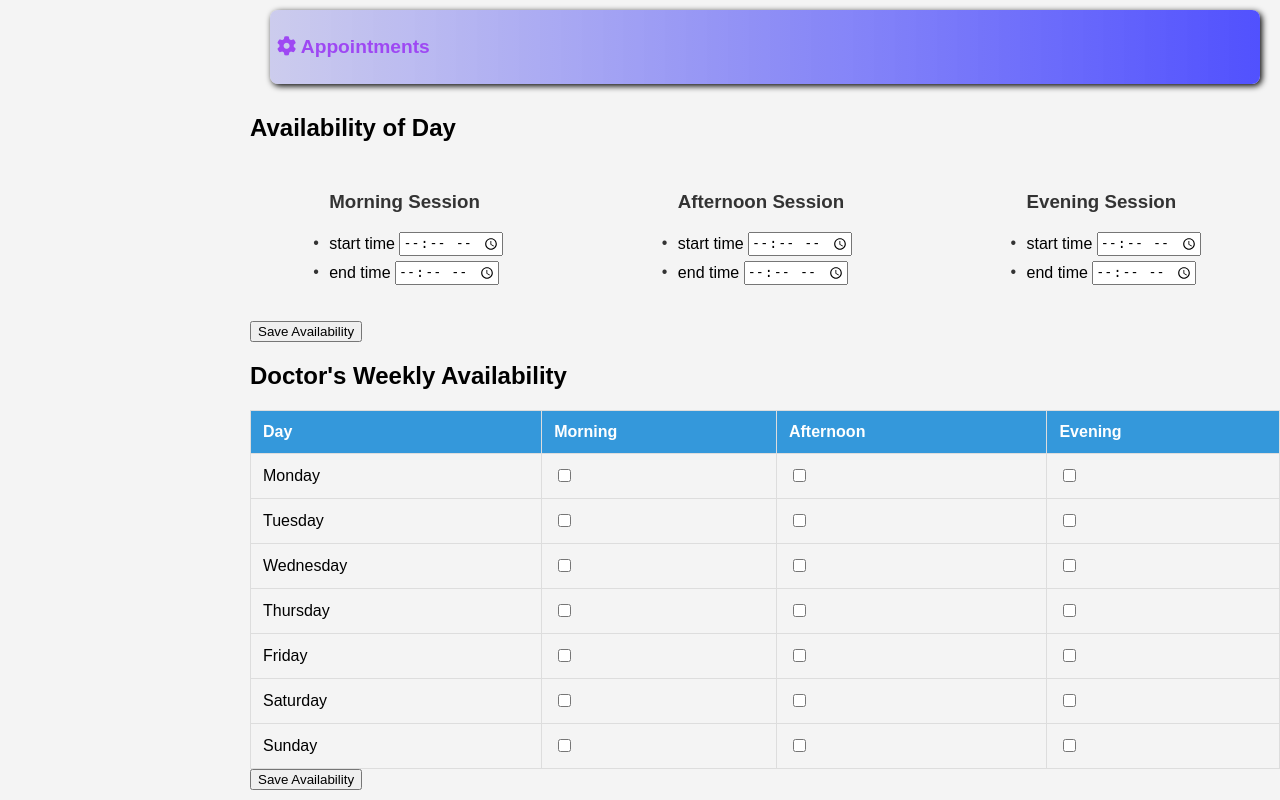
After one commit to vaibhavbagekari/Sahyadrihealth, a Django app: page /availability/ in a window 1280 px wide. The commit adds this page. Run offline with Django 4.2, Linux system fonts and the light colour scheme; some libraries are stand-ins or nearby versions.

Commit message:
commit_27/03024

```diff
--- /dev/null
+++ b/core/templates/brAvailability.html
@@ -0,0 +1,286 @@
+<!DOCTYPE html>
+<html lang="en">
+
+<head>
+    <meta charset="UTF-8">
+    <meta name="viewport" content="width=device-width, initial-scale=1.0">
+    <title>Doctor's Weekly Availability</title>
+    <style>
+        table {
+            border-collapse: collapse;
+            width: 100%;
+        }
+
+        th,
+        td {
+            border: 1px solid #dddddd;
+            text-align: center;
+            padding: 8px;
+        }
+
+        th {
+            background-color: #f2f2f2;
+        }
+
+        .card-div {
+            height: cal(100%-15vh);
+            display: flex;
+            /* align-items: center; */
+            justify-content: space-around;
+            flex-wrap: wrap;
+            gap: 1rem;
+            width: 100%;
+        }
+
+        .context_div {}
+
+        .availability {
+            max-width: 600px;
+            margin: 20px auto;
+            padding: 20px;
+            border: 1px solid #ccc;
+            border-radius: 5px;
+            background-color: #f9f9f9;
+        }
+
+        .session {
+            margin: 10px;
+            margin-bottom: 20px;
+        }
+
+        .session h3 {
+            color: #333;
+        }
+
+        ul {
+            list-style: none;
+            padding: 0;
+        }
+
+        li {
+            margin-bottom: 5px;
+            list-style: none;
+        }
+
+        li::before {
+            content: "\2022";
+            /* Bullet point */
+            color: #333;
+            display: inline-block;
+            width: 1em;
+            margin-left: -1em;
+        }
+    </style>
+    <link rel="stylesheet" href="https://cdnjs.cloudflare.com/ajax/libs/fullcalendar/3.10.2/fullcalendar.min.css" />
+    <script src="https://cdnjs.cloudflare.com/ajax/libs/moment.js/2.29.1/moment.min.js"></script>
+    <script src="https://cdnjs.cloudflare.com/ajax/libs/jquery/3.6.0/jquery.min.js"></script>
+    <script src="https://cdnjs.cloudflare.com/ajax/libs/fullcalendar/3.10.2/fullcalendar.min.js"></script>
+
+</head>
+
+<body>
+    {% include "drDashbord_header.html" %}
+    <div class="content">
+        <div class="header_div"><i class="fa fa-bars" aria-hidden="true" onclick="myFunction()"></i>
+            <div class="title_bar">
+                <h3><i class="fa-solid fa-gear" style="margin: 0px;"></i> Appointments</h3>
+            </div>
+        </div>
+        <h2>Availability of Day</h2>
+        <div class="card-div">
+            <div class="session">
+                <h3>Morning Session</h3>
+                <ul>
+                    <li><label for="mstime">start time</label> <input type="time" name="mstime" id="mstime" required></li>
+                    <li><label for="metime">end time</label> <input type="time" name="metime" id="metime" required></li>
+                </ul>
+            </div>
+            <div class="session">
+                <h3>Afternoon Session</h3>
+                <ul>
+                    <li><label for="astime">start time</label> <input type="time" name="astime" id="astime" required></li>
+                    <li><label for="aetime">end time</label> <input type="time" name="aetime" id="aetime" required></li>
+                </ul>
+            </div>
+            <div class="session">
+                <h3>Evening Session</h3>
+                <ul>
+                    <li><label for="estime">start time</label> <input type="time" name="estime" id="estime" required></li>
+                    <li><label for="eetime">end time</label> <input type="time" name="eetime" id="eetime" required></li>
+                </ul>
+            </div>
+        </div>
+        <button id="save_day">Save Availability</button>
+        <h2>Doctor's Weekly Availability</h2>
+
+        <table>
+            <tr>
+                <th>Day</th>
+                <th>Morning</th>
+                <th>Afternoon</th>
+                <th>Evening</th>
+            </tr>
+            <tr>
+                <td>Monday</td>
+                <td><input type="checkbox" id="MondayMorning" name="MondayMorning"></td>
+                <td><input type="checkbox" id="MondayAfternoon" name="MondayAfternoon"></td>
+                <td><input type="checkbox" id="MondayEvening" name="MondayEvening"></td>
+            </tr>
+            <tr>
+                <td>Tuesday</td>
+                <td><input type="checkbox" id="TuesdayMorning" name="TuesdayMorning"></td>
+                <td><input type="checkbox" id="TuesdayAfternoon" name="TuesdayAfternoon"></td>
+                <td><input type="checkbox" id="TuesdayEvening" name="TuesdayEvening"></td>
+            </tr>
+            <tr>
+                <td>Wednesday</td>
+                <td><input type="checkbox" id="WednesdayMorning" name="WednesdayMorning"></td>
+                <td><input type="checkbox" id="WednesdayAfternoon" name="WednesdayAfternoon"></td>
+                <td><input type="checkbox" id="WednesdayEvening" name="WednesdayEvening"></td>
+            </tr>
+            <tr>
+                <td>Thursday</td>
+                <td><input type="checkbox" id="ThursdayMorning" name="ThursdayMorning"></td>
+                <td><input type="checkbox" id="ThursdayAfternoon" name="ThursdayAfternoon"></td>
+                <td><input type="checkbox" id="ThursdayEvening" name="ThursdayEvening"></td>
+            </tr>
+            <tr>
+                <td>Friday</td>
+                <td><input type="checkbox" id="FridayMorning" name="FridayMorning"></td>
+                <td><input type="checkbox" id="FridayAfternoon" name="FridayAfternoon"></td>
+                <td><input type="checkbox" id="FridayEvening" name="FridayEvening"></td>
+            </tr>
+            <tr>
+                <td>Saturday</td>
+                <td><input type="checkbox" id="SaturdayMorning" name="SaturdayMorning"></td>
+                <td><input type="checkbox" id="SaturdayAfternoon" name="SaturdayAfternoon"></td>
+                <td><input type="checkbox" id="SaturdayEvening" name="SaturdayEvening"></td>
+            </tr>
+            <tr>
+                <td>Sunday</td>
+                <td><input type="checkbox" id="SundayMorning" name="SundayMorning"></td>
+                <td><input type="checkbox" id="SundayAfternoon" name="SundayAfternoon"></td>
+                <td><input type="checkbox" id="SundayEvening" name="SundayEvening"></td>
+            </tr>
+
+            <!-- Repeat rows for Wednesday to Sunday -->
+        </table>
+
+        <button id="saveEventsBtn">Save Availability</button>
+
+        <script>
+            // function saveAvailability() {
+            //     var availability = {
+            //         Monday: {
+            //             morning: document.getElementById("MondayMorning").checked,
+            //             afternoon: document.getElementById("MondayAfternoon").checked,
+            //             evening: document.getElementById("MondayEvening").checked
+            //         },
+            //         Tuesday: {
+            //             morning: document.getElementById("TuesdayMorning").checked,
+            //             afternoon: document.getElementById("TuesdayAfternoon").checked,
+            //             evening: document.getElementById("TuesdayEvening").checked
+            //         },
+            //         // Repeat for Wednesday to Sunday
+            //     };
+
+            //     // Here you can send the 'availability' object to your server to store the data
+            //     console.log(availability);
+            //     alert("Availability saved successfully!");
+            // }
+            $(document).ready(function () {
+                $('#saveEventsBtn').click(function () {
+                    var availability = {
+                        Monday: {
+                            morning: document.getElementById("MondayMorning").checked,
+                            afternoon: document.getElementById("MondayAfternoon").checked,
+                            evening: document.getElementById("MondayEvening").checked
+                        },
+                        Tuesday: {
+                            morning: document.getElementById("TuesdayMorning").checked,
+                            afternoon: document.getElementById("TuesdayAfternoon").checked,
+                            evening: document.getElementById("TuesdayEvening").checked
+                        },
+                        Wednesday: {
+                            morning: document.getElementById("WednesdayMorning").checked,
+                            afternoon: document.getElementById("WednesdayAfternoon").checked,
+                            evening: document.getElementById("WednesdayEvening").checked
+                        },
+                        Thursday: {
+                            morning: document.getElementById("ThursdayMorning").checked,
+                            afternoon: document.getElementById("ThursdayAfternoon").checked,
+                            evening: document.getElementById("ThursdayEvening").checked
+                        },
+                        Friday: {
+                            morning: document.getElementById("FridayMorning").checked,
+                            afternoon: document.getElementById("FridayAfternoon").checked,
+                            evening: document.getElementById("FridayEvening").checked
+                        },
+                        Saturday: {
+                            morning: document.getElementById("SaturdayMorning").checked,
+                            afternoon: document.getElementById("SaturdayAfternoon").checked,
+                            evening: document.getElementById("SaturdayEvening").checked
+                        },
+                        Sunday: {
+                            morning: document.getElementById("SundayMorning").checked,
+                            afternoon: document.getElementById("SundayAfternoon").checked,
+                            evening: document.getElementById("SundayEvening").checked
+                        },
+                        // Repeat for Wednesday to Sunday
+                    };
+                    $.ajax(
+                        {
+                            url: '/save_availability/',
+                            method: 'POST',
+                            data: { availabilities: JSON.stringify(availability) },
+                            success: function (response) {
+                                console.log(response);
+                                alert('Events saved successfully!');
+                            },
+                            error: function (error) {
+                                console.error(error);
+                                alert('Error saving events!');
+                            }
+                        }
+                    )
+                });
+                $('#save_day').click(function () {
+                    var dayEvent = {
+                        Morning: {
+                            start: document.getElementById('mstime').value,
+                            end: document.getElementById('metime').value
+                        },
+                        Afternoon: {
+                            start: document.getElementById('astime').value,
+                            end: document.getElementById('aetime').value
+                        },
+                        Evening: {
+                            start: document.getElementById('estime').value,
+                            end: document.getElementById('eetime').value
+                        }
+                    };
+                    console.log(dayEvent + "hii");
+                    $.ajax(
+                        {
+                            url: '/save_day/',
+                            method: 'POST',
+                            data: { dayEvent: JSON.stringify(dayEvent) },
+                            success: function (response) {
+                                console.log(response);
+                                alert('Events saved successfully!');
+                            },
+                            error: function (error) {
+                                console.error(error);
+                                alert('Error saving events!');
+                            }
+                        }
+                    );
+                });
+
+            });
+        </script>
+        {% comment %} {% include "footer.html" %} {% endcomment %}
+    </div>
+</body>
+
+</html>
--- a/core/templates/drDashbord_header.html
+++ b/core/templates/drDashbord_header.html
@@ -41,7 +41,7 @@
         }
 
         .content {
-            margin-left: 220px;
+            margin-left: 250px;
         }
 
         /* Sidebar styles */
@@ -303,7 +303,7 @@
             </div>
             <a href="{% url 'home' %}" class="active"><i class="fas fa-home"></i> Home</a>
             <a href="#" class="active"><i class="fas fa-user-clock"></i> Dashboard</a>
-            <a href="#"><i class="fas fa-calendar-alt"></i> Appointments</a>
+            <a href="{% url "availability" %}"><i class="fas fa-calendar-alt"></i> Appointments</a>
             <!-- <a href="#"><i class="fas fa-money-check-alt"></i> Payment</a> -->
             <a href="#"><i class="fas fa-user"></i> Profile</a>
             <a href="{% url 'drDashbord_setting' %}"><i class="fas fa-cogs"></i> Settings</a>
--- a/core/templates/index.html
+++ b/core/templates/index.html
@@ -407,7 +407,7 @@ h5{
 .hidden{
 
     opacity: 0;
-    transition: all 0.65s;
+    transition: all 0.6s;
     filter: blur(5px);
     transform: translateX(100%);
 
--- a/core/templates/search_ambulance.html
+++ b/core/templates/search_ambulance.html
@@ -188,7 +188,7 @@
 <div class="main_sdiv">
 
   <div class="search-container">
-    <h1>Ambulance Search</h1>
+    <h1>Ambulance Search <i class="fa-solid fa-truck-fast"></i></h1>
     <input type="text" id="locationInput" placeholder="Enter location">
     <button onclick="searchAmbulance()">Search</button>
     <ul id="suggestions"></ul>
--- a/sahyadrihealth/urls.py
+++ b/sahyadrihealth/urls.py
@@ -58,6 +58,9 @@ urlpatterns = [
     # path('doctor_availability/<id>', doctor_views.doctor_availability, name='doctor_availability'),
     path('manage-availability/', manage_availability, name='manage_availability'),
     path('cut_event/', cut_event, name='cut_event'),
+    path('availability/', doctor_views.availability, name='availability'),
+    path('save_availability/', doctor_views.save_availability, name='save_availability'),
+    path('save_day/', doctor_views.save_day, name='save_day'),
 
 
 ]
```
Also changed, not shown: core/admin.py (+38 -0 lines), core/doctor_views.py (+50 -0 lines), core/models.py (+34 -3 lines), core/templates/blood_storage.html (+83 -19 lines), core/templates/contactUs.html (+16 -21 lines), core/templates/header.html (+0 -11 lines), core/views.py (+20 -4 lines), core/migrations/0031_contact.py (added), core/migrations/0032_ambulance_bloodstorage_alter_contact_contact_and_more.py (added), core/migrations/0033_remove_availability_day_of_week_availability_session.py (added), core/migrations/0034_alter_availability_session.py (added), core/migrations/0035_alter_availability_doctor_availability_weekly.py (added), db.sqlite3.
